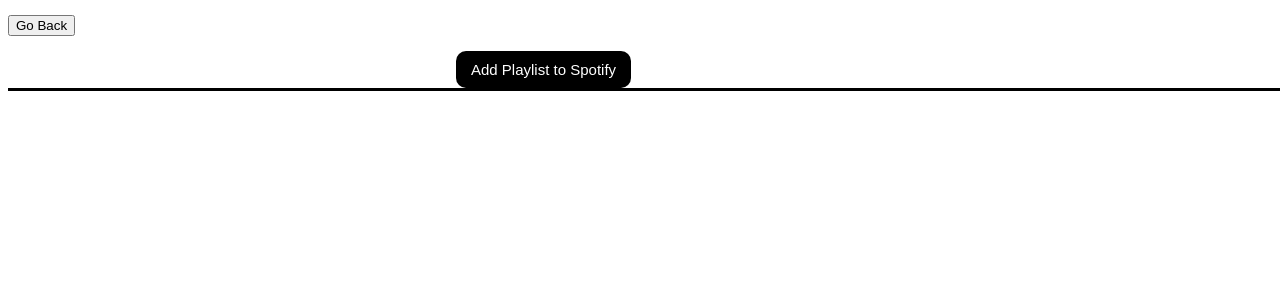
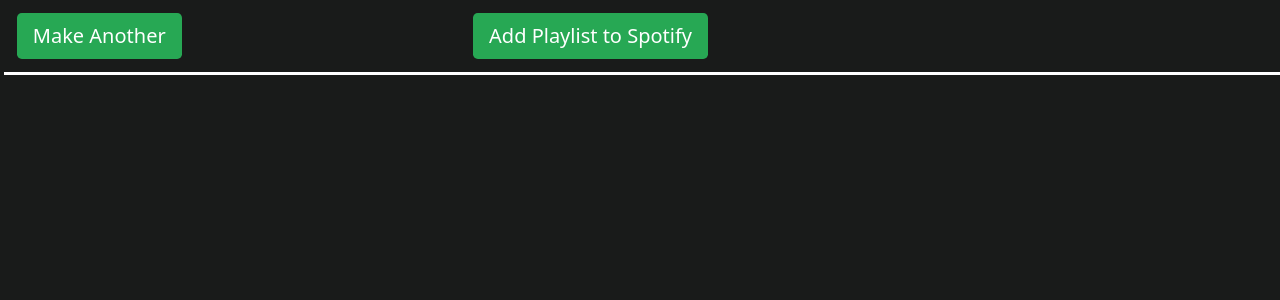
Before and after one commit to schlys/Spotify-Playlist-WebApp, a Flask app: page /results/ in a window 1280 px wide. Shown: the top 300 px of the page. Run offline with Flask 2, Linux system fonts and the light colour scheme; data that the repository does not hold is empty; some libraries are stand-ins or nearby versions.

Commit message:
rework playlist page

```diff
--- a/static/playlist.js
+++ b/static/playlist.js
@@ -8,24 +8,24 @@ function onload() {
             var type = display.type
             var top = document.getElementById('descrip')
 
-            if (type === 'text') {
-                top.innerHTML = `Playlist based on ${display.text}`
-            } else if (type === 'track') {
-                top.innerHTML = `
-                    <span style="float: left">Playlist based on</span>
-                    <img id="cover" class="track_pic" src="${display.image}" alt="cover" hspace="10px" style="float: left;width:50px;height:50px;">
-                    <p>
-                        <strong>${display.name}</strong><br>
-                        <span>${display.artists}</span>
-                    </p>
-                `
-            } else {
-                top.innerHTML = `
-                    <span style="float: left">Playlist based on</span>
-                    <img id="cover" class="track_pic" src="${display.image}" alt="cover" hspace="10px" style="float: left;width:50px;height:50px;">
-                    <p><strong>${display.name}</strong></p>
-                `
-            }
+            // if (type === 'text') {
+            //     top.innerHTML = `Playlist based on ${display.text}`
+            // } else if (type === 'track') {
+            //     top.innerHTML = `
+            //         <span style="float: left">Playlist based on</span>
+            //         <img id="cover" class="track_pic" src="${display.image}" alt="cover" hspace="10px" style="float: left;width:50px;height:50px;">
+            //         <p>
+            //             <strong>${display.name}</strong><br>
+            //             <span>${display.artists}</span>
+            //         </p>
+            //     `
+            // } else {
+            //     top.innerHTML = `
+            //         <span style="float: left">Playlist based on</span>
+            //         <img id="cover" class="track_pic" src="${display.image}" alt="cover" hspace="10px" style="float: left;width:50px;height:50px;">
+            //         <p><strong>${display.name}</strong></p>
+            //     `
+            // }
 
             for (let i=0; i<data.playlist.tracks.length; i++) {
                 var track = data.playlist.tracks[i].track
@@ -33,7 +33,6 @@ function onload() {
                 const div = document.createElement('div')
                 div.className = 'list'
                 div.innerHTML = `
-                    <span style="float: left">${i+1}.</span>
                     <img class="track_pic" src="${track.image}" alt="cover" hspace="10px" style="float: left;width:50px;height:50px;">
                     <p>
                         <a href="${track.link}" target="_blank" class="track_link"><strong>${track.name}</strong><br></a>
@@ -56,7 +55,7 @@ function add() {
         url: "/add_playlist",
         data: {},
         success: function() {
-            document.getElementById('success').innerHTML = '<strong style="color:green">Playlist Added to Spotify</strong>'
+            document.getElementById('add').innerHTML = '<p class="display-4 added">Playlist Added to Spotify</p>'
         }
     })
 }
--- a/static/styles.css
+++ b/static/styles.css
@@ -22,7 +22,7 @@
     border-radius: 25px;
     padding: 3% 8%;
 }
-.home-btn:hover, .options-btn:hover, .logout:hover{
+.home-btn:hover, .options-btn:hover, .logout:hover, .add-btn:hover{
     background-color: rgb(30, 215, 96) !important;
 }
 .home-btn:focus, .home-btn:active{
@@ -112,71 +112,48 @@ a.track_link:hover {
     opacity: 0.7;
 }
 
+/*----------------------------------------------------*/
 
-.middle {
+.added {
+    color: rgb(39, 168, 84);
     text-align: center;
-    margin-top: 150px;
-}
-.in {
-    /* background-color:rgb(39, 168, 84); */
-    background-color: black;
-    margin-bottom: 10px;
-    margin-left: 10px;
-    border-radius: 40px;
-    font-family: Arial, Helvetica, sans-serif;
-    color: white;
-    border: none;
-    font-size: 20px;
-    padding: 10px 75px;
-    text-align: left;
-    outline: none;
-    display: inline-block;
-}
-::placeholder {
-    color: white;
-    text-align: center;
-}
-.choice {
-    padding: 0%;
-    width: 395px;
-    height: 40px;
-    text-align: center;
-}
-.choice:hover {
-    cursor: pointer;
-    background-color: rgb(30, 215, 96);
+    font-size: 130%;
 }
 
-div.list {
-    border-bottom: 1px solid black;
+.another {
+    margin-left: 1%;
+    margin-top: 1%;
+    margin-bottom: 1%;
+}
+
+.add {
+    float: right;
+    margin-right: 45%;
+    margin-top: 1%;
+    margin-bottom: 1%;
+}
+
+.add-btn {
+    background-color: rgb(39, 168, 84);
+    border: none;
+}
+
+.list {
+    /* border-bottom: 1px solid black; */
     width: 70%;
     margin-left: 5%;
     margin-right: 15%;
     padding-bottom: 2px;
 }
-div.list_top {
+.list_top {
     position: fixed;
     top: 0px;
-    border-bottom: 3px solid black;
-    background-color: white;
+    border-bottom: 3px solid white;
+    color: white;
+    margin-left: -8px;
     width: 100%;
 }
-.playlist_button {
-    float: left;
-    margin-left: 35%;
-    margin-top: 15px;
-    cursor: pointer;
-    border-radius: 10px;
-    text-align: center;
-    padding: 10px 15px;
-    color: white;
-    background-color: black;
-    border: none;
-    font-size: 15px;
-}
-.playlist_button:hover {
-    background-color: rgb(30, 215, 96);
-}
+
 
 .status {
     font-size: 30px;
--- a/templates/options.html
+++ b/templates/options.html
@@ -8,7 +8,6 @@
         <link href="https://cdn.jsdelivr.net/npm/bootstrap@5.1.3/dist/css/bootstrap.min.css" rel="stylesheet" integrity="sha384-1BmE4kWBq78iYhFldvKuhfTAU6auU8tT94WrHftjDbrCEXSU1oBoqyl2QvZ6jIW3" crossorigin="anonymous">
         <link rel="stylesheet" type="text/css" href="{{ url_for('static', filename='styles.css') }}">
         <script src="https://code.jquery.com/jquery-1.10.2.js"></script>
-
     </head>
 
     <body class="background">
--- a/templates/results.html
+++ b/templates/results.html
@@ -1,24 +1,31 @@
 <!DOCTYPE html>
 <html>
     <head>
-        <script src="https://ajax.googleapis.com/ajax/libs/jquery/3.2.1/jquery.min.js"></script>
+         <script src="https://ajax.googleapis.com/ajax/libs/jquery/3.2.1/jquery.min.js"></script>
         <meta charset="UTF-8">
-        <link rel="stylesheet" href="{{ url_for('static', filename='styles.css') }}">
+        <meta http-equiv="X-UA-Compatible" content="IE=edge">
+        <meta name="viewport" content="width=device-width, initial-scale=1.0">
+        <link href="https://cdn.jsdelivr.net/npm/bootstrap@5.1.3/dist/css/bootstrap.min.css" rel="stylesheet" integrity="sha384-1BmE4kWBq78iYhFldvKuhfTAU6auU8tT94WrHftjDbrCEXSU1oBoqyl2QvZ6jIW3" crossorigin="anonymous">
+        <link rel="stylesheet" type="text/css" href="{{ url_for('static', filename='styles.css') }}">
+        <script src="https://code.jquery.com/jquery-1.10.2.js"></script>
     </head>
-    <body style="font-family: Arial, Helvetica, sans-serif;">
+    <body class="background">
+        <div class="container-fluid">
+            <div class="list_top background">
+                <form action="{{ url_for('playlists') }}" method="GET">
+                    <button class="btn btn-primary btn-lg logout another">Make Another</button>
+                </form>
+                <div id="add" class="add">
 
-        <div class="list_top">
-            <form action="{{ url_for('playlists') }}" method="GET">
-                <button class="home" style="margin-top: 15px;">Go Back</button>
-            </form>
-            <button class="playlist_button" onclick="add()">Add Playlist to Spotify</button>
-            <p id="success" style="float:left; color:green;"></p>
+                    <button class="btn btn-primary btn-lg add-btn" onclick="add()">Add Playlist to Spotify</button>
+                </div>
+            </div>
+
+            <div id="descrip" style="margin-top: 10%;"></div>
+            <div style="margin-top: 10px">
+                <div id="playlist" style="margin-top: 70px; border-bottom:1px black;"></div>
+            </div>
         </div>
-        <div id="descrip" style="margin-top: 65px;"></div>
-        <div style="margin-top: 10px">
-            <div id="playlist" style="margin-top: 70px; border-bottom:1px black;"></div>
-        </div>
-
 
         <script type="text/javascript" src="{{url_for('static', filename='playlist.js')}}"></script>
     </body>
```
